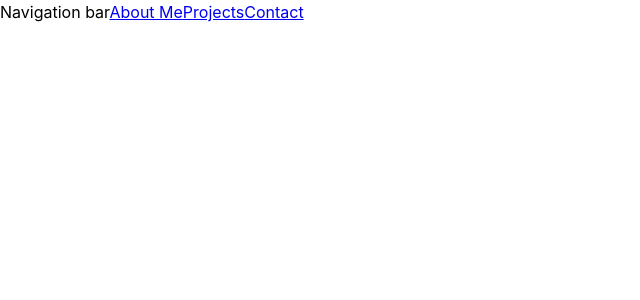
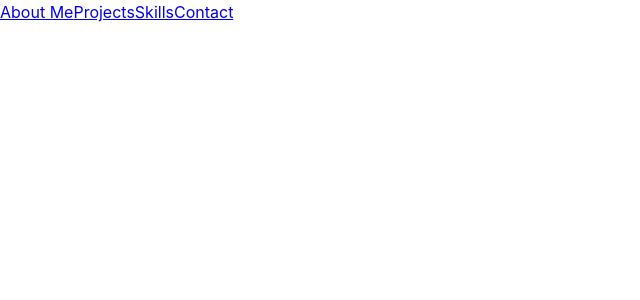
Before and after one commit to PhilipVigus/dev-portfolio, a React (Create React App) app: page /skills in a window 1280 px wide. Shown: the top 300 px of the page, without its empty margins (0-640 px from the left). Built offline with nearby package versions, Linux system fonts and the light colour scheme.

Commit message:
Update navbar with skills link

```diff
--- a/src/components/navBar.jsx
+++ b/src/components/navBar.jsx
@@ -4,9 +4,9 @@ import { Link } from "react-router-dom";
 function NavBar() {
   return (
     <div>
-      Navigation bar
       <Link to="about">About Me</Link>
       <Link to="projects">Projects</Link>
+      <Link to="skills">Skills</Link>
       <Link to="contact">Contact</Link>
     </div>
   );
```
Also changed, not shown: 1 other file (tests, documents, lock files or other folders).
